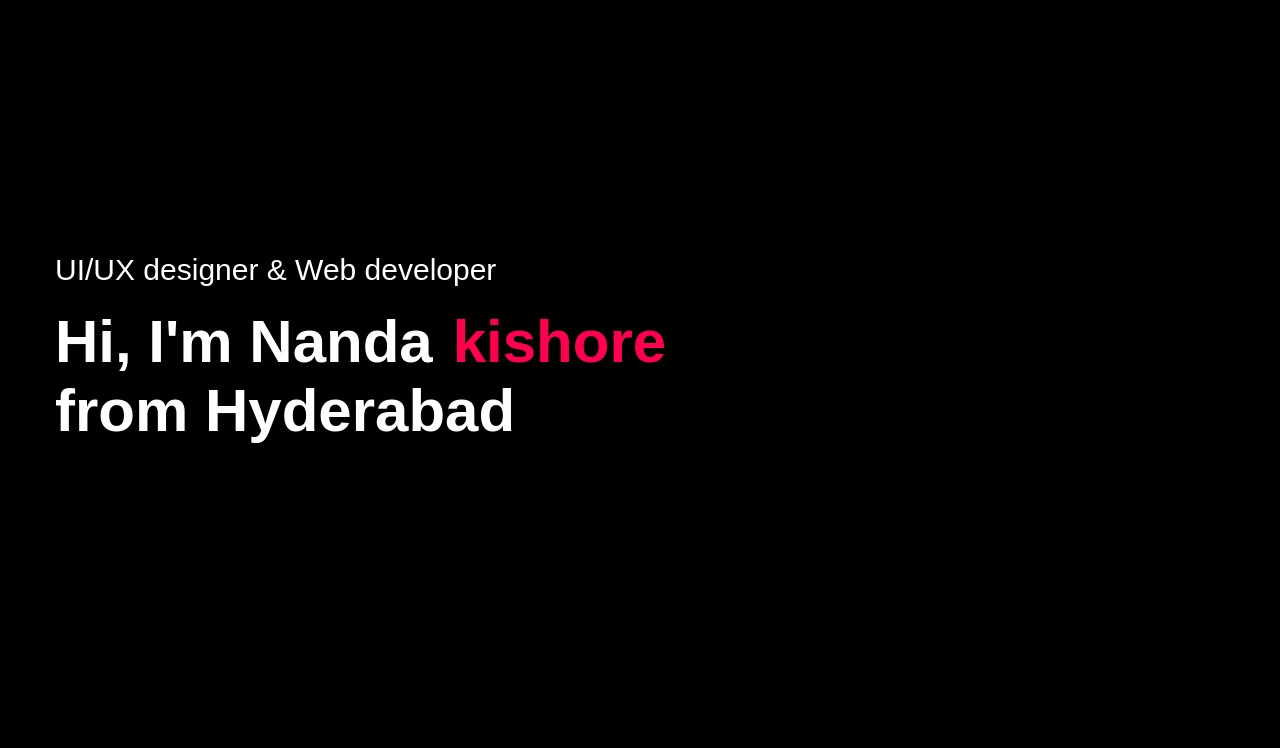
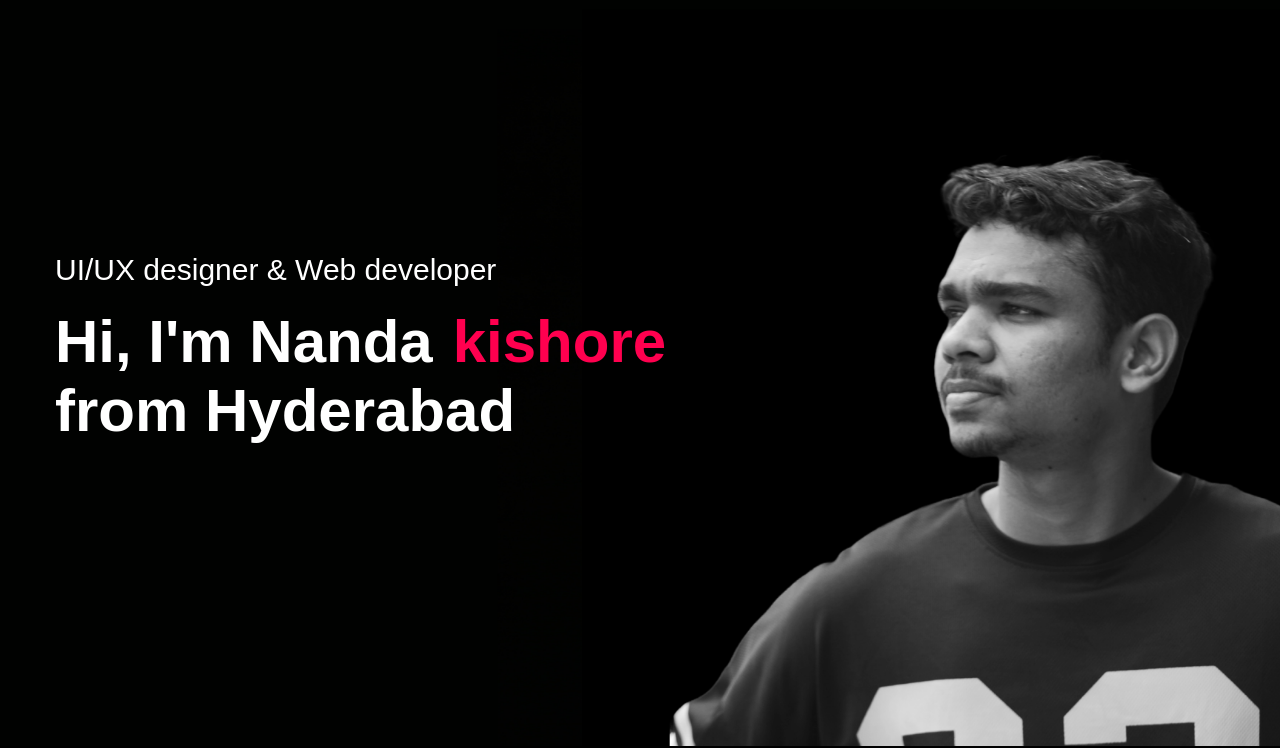
Before and after one commit to Nanda0019/portfolio, a plain HTML site: page index.html in a window 1280 px wide. Shown: the part 54-802 px from the top of the page. Drawn offline with Linux system fonts and the light colour scheme.

Commit message:
Update style.css

```diff
--- a/style.css
+++ b/style.css
@@ -13,7 +13,7 @@ body{
 #header{
     width: 100%;
     height: 100vh;
-    background-image:url(images/bg1.png);
+    background-image:url(./bg1.png);
     background-size: cover;
     background-position: center;
 }
```
